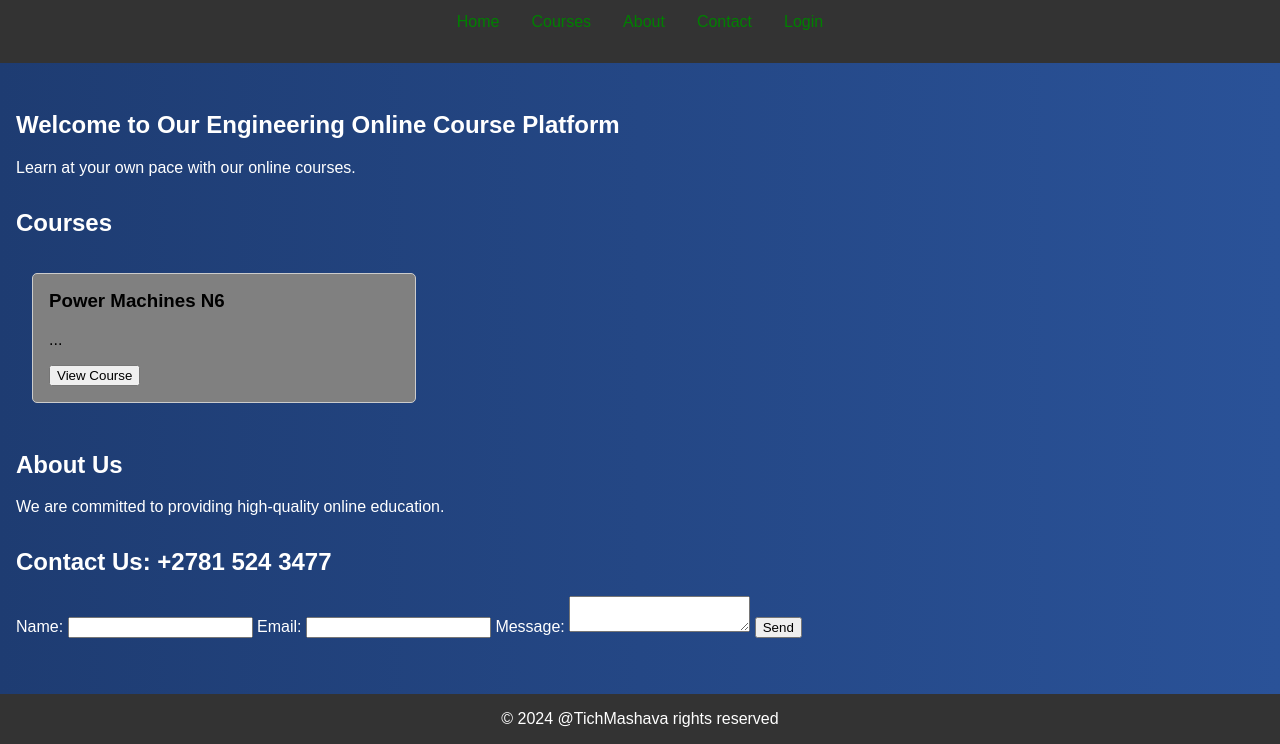
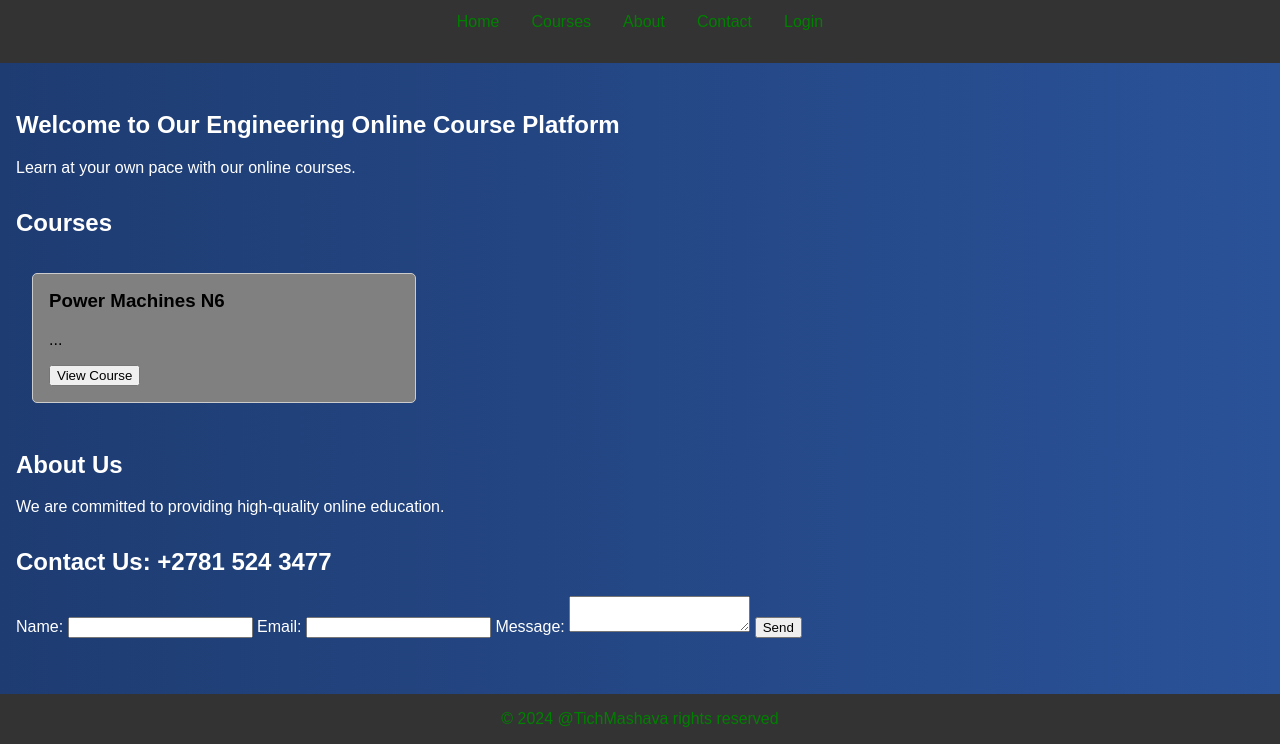
Before and after one commit to Tich123/Tichdoc_Engineering_Online_Platform, a website: page index.html in a window 1280 px wide. Shown: the part 56-800 px from the top of the page. Drawn offline with Linux system fonts and the light colour scheme.

Commit message:
updated footer

```diff
--- a/styles.css
+++ b/styles.css
@@ -74,7 +74,7 @@ section {
 
 footer {
     background-color: #333;
-    color: white;
+    color: green;
     text-align: center;
     padding: 1rem 9;
     width: 100%;
```
